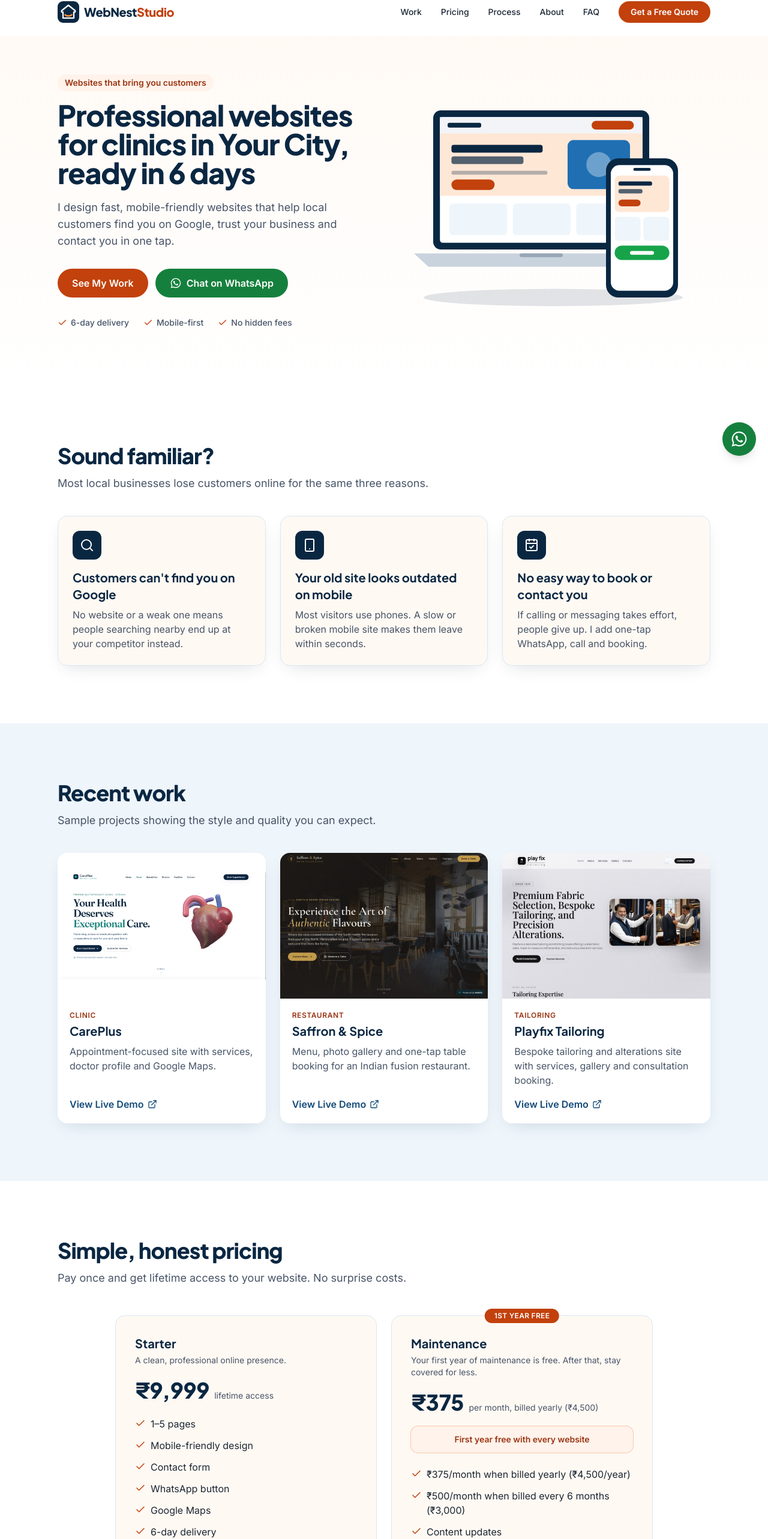
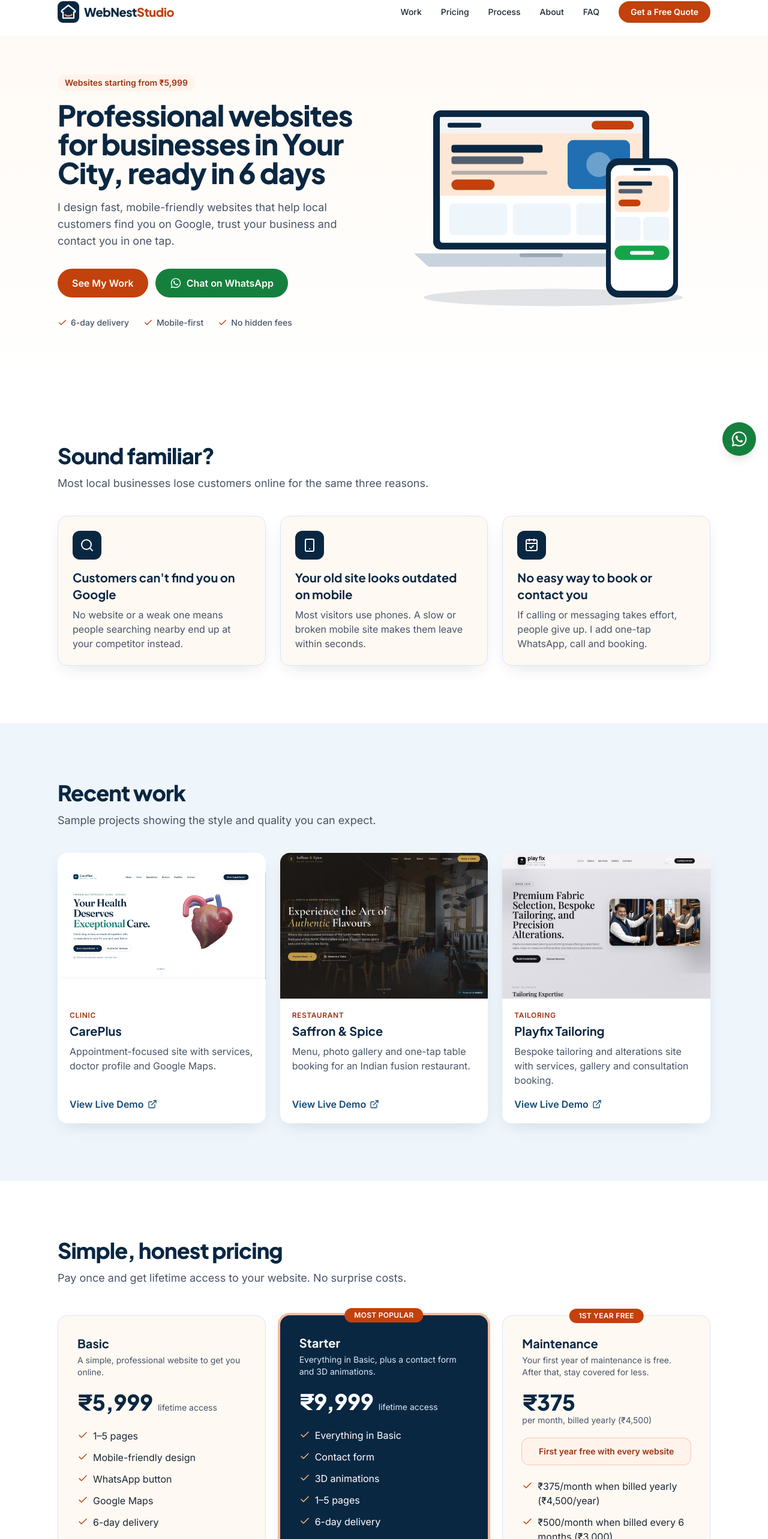
Before and after one commit to hussaindev-mdu/webneststudio, a React (Vite) app: page / in a window 1280 px wide. Shown: the part 20-2586 px from the top of the page at 60% size. Built offline with nearby package versions, Linux system fonts and the light colour scheme.

Commit message:
changes added

```diff
--- a/index.html
+++ b/index.html
@@ -4,7 +4,7 @@
     <meta charset="UTF-8" />
     <meta name="viewport" content="width=device-width, initial-scale=1.0" />
     <title>WebNestStudio | Websites that bring you customers</title>
-    <meta name="description" content="Professional, mobile-friendly websites for small local businesses, ready in 6 days. Starting at ₹9,999. Get a free quote from WebNestStudio." />
+    <meta name="description" content="Professional, mobile-friendly websites for small local businesses, ready in 6 days. Starting at ₹5,999. Get a free quote from WebNestStudio." />
     <meta name="theme-color" content="#0A2742" />
     <link rel="icon" type="image/svg+xml" href="/favicon.svg" />
 
--- a/src/components/Hero.jsx
+++ b/src/components/Hero.jsx
@@ -9,7 +9,7 @@ export default function Hero() {
     <section id="top" className="bg-gradient-to-b from-cream to-white pt-28 pb-16 sm:pt-36 sm:pb-24">
       <div className="container-x grid items-center gap-10 lg:grid-cols-2">
         <Reveal>
-          <p className="mb-4 inline-block rounded-full bg-accent-50 px-3 py-1 text-sm font-semibold text-accent-700">{brand.tagline}</p>
+          <p className="mb-4 inline-block rounded-full bg-accent-50 px-3 py-1 text-sm font-semibold text-accent-700">{hero.eyebrow || brand.tagline}</p>
           <h1 className="text-4xl font-extrabold leading-tight tracking-tight sm:text-5xl">{headline}</h1>
           <p className="mt-5 max-w-xl text-lg text-muted">{hero.subtext}</p>
           <div className="mt-8 flex flex-col gap-3 sm:flex-row">
--- a/src/components/Pricing.jsx
+++ b/src/components/Pricing.jsx
@@ -10,7 +10,7 @@ export default function Pricing() {
           <h2 className="section-title">{pricing.title}</h2>
           <p className="section-sub">{pricing.subtitle}</p>
         </Reveal>
-        <div className="mx-auto mt-12 grid max-w-4xl gap-6 md:grid-cols-2">
+        <div className="mx-auto mt-12 grid max-w-6xl gap-6 md:grid-cols-3">
           {pricing.packages.map((pkg, i) => (
             <Reveal key={pkg.name} delay={i * 0.08}>
               <div className={`relative flex h-full flex-col rounded-2xl p-6 sm:p-8 ${pkg.popular ? 'bg-brand-900 text-white shadow-card ring-4 ring-accent-500/40' : 'border border-brand-100 bg-cream'}`}>
@@ -45,6 +45,7 @@ export default function Pricing() {
             </Reveal>
           ))}
         </div>
+        {pricing.finePrint && <p className="mt-6 text-center text-xs text-muted">{pricing.finePrint}</p>}
       </div>
     </section>
   )
--- a/src/data/content.js
+++ b/src/data/content.js
@@ -7,7 +7,7 @@ export const brand = {
   tagline: 'Websites that bring you customers',
   owner: 'Hussain',
   city: 'Your City', // REPLACE
-  niche: 'clinics', // REPLACE e.g. "restaurants", "salons"
+  niche: 'businesses',
   whatsappNumber: '919566831055', // country code + number, digits only (no + or spaces)
   whatsappDisplay: '+91 95668 31055',
   email: 'hussaindev07@gmail.com',
@@ -34,6 +34,7 @@ export const hero = {
   headline: 'Professional websites for {niche} in {city}, ready in 6 days',
   subtext:
     'I design fast, mobile-friendly websites that help local customers find you on Google, trust your business and contact you in one tap.',
+  eyebrow: 'Websites starting from ₹5,999',
   primaryCta: 'See My Work',
   secondaryCta: 'Chat on WhatsApp',
   badges: ['6-day delivery', 'Mobile-first', 'No hidden fees'],
@@ -77,14 +78,23 @@ export const pricing = {
   title: 'Simple, honest pricing',
   subtitle: 'Pay once and get lifetime access to your website. No surprise costs.',
   cta: 'Get Started',
+  finePrint: '* Prices exclude domain charges.',
   packages: [
+    {
+      name: 'Basic',
+      price: '₹5,999',
+      period: 'lifetime access',
+      description: 'A simple, professional website to get you online.',
+      features: ['1–5 pages', 'Mobile-friendly design', 'WhatsApp button', 'Google Maps', '6-day delivery', 'No contact form or 3D animations'],
+      popular: false,
+    },
     {
       name: 'Starter',
       price: '₹9,999',
       period: 'lifetime access',
-      description: 'A clean, professional online presence.',
-      features: ['1–5 pages', 'Mobile-friendly design', 'Contact form', 'WhatsApp button', 'Google Maps', '6-day delivery', 'Need an admin panel to manage your content? Additional charges apply'],
-      popular: false,
+      description: 'Everything in Basic, plus a contact form and 3D animations.',
+      features: ['Everything in Basic', 'Contact form', '3D animations', '1–5 pages', '6-day delivery', 'Need an admin panel to manage your content? Additional charges apply'],
+      popular: true,
     },
     {
       name: 'Maintenance',
```
